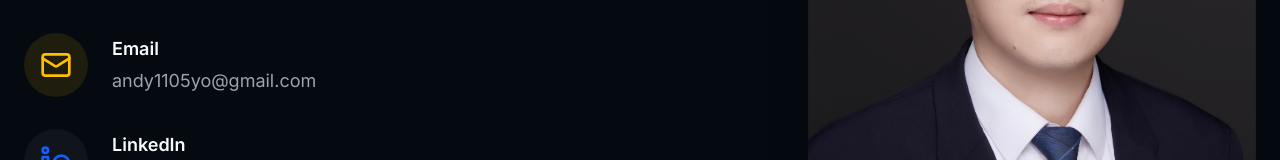
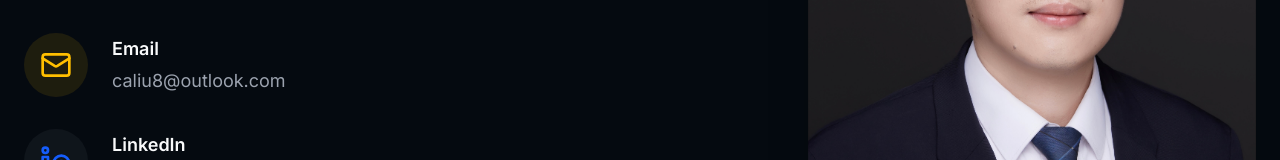
Before and after one commit to hpuV/hpuv.github.io, a React (Vite) app: page / in a window 1280 px wide. Shown: the part 1168-1328 px from the top of the page. Built offline with nearby package versions, Linux system fonts and the light colour scheme.

Commit message:
20261008 Resume and CV updated ver.2

```diff
--- a/src/components/Contact.tsx
+++ b/src/components/Contact.tsx
@@ -28,8 +28,8 @@ export default function Contact() {
                 </div>
                 <div>
                   <h3 className="text-lg font-semibold text-text mb-1">Email</h3>
-                  <a href="mailto:andy1105yo@gmail.com" className="text-text-muted hover:text-primary transition-colors text-lg">
-                    andy1105yo@gmail.com
+                  <a href="mailto:caliu8@outlook.com" className="text-text-muted hover:text-primary transition-colors text-lg">
+                    caliu8@outlook.com
                   </a>
                 </div>
               </div>
```
Also changed, not shown: 1 other file (tests, documents, lock files or other folders).
